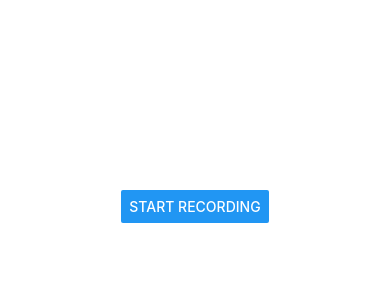
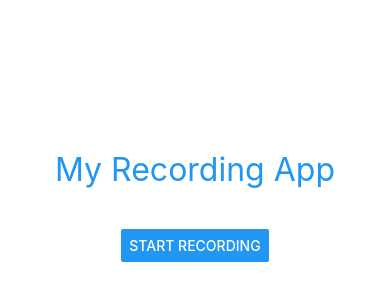
Before and after one commit to TedHopewell/Voice-Recorder, a React Native app: screen / in a window 390 px wide. Shown: the part 216-516 px from the top of the page. Built offline with nearby package versions, Linux system fonts and the light colour scheme.

Commit message:
voice-recorder-final-commit

```diff
--- a/App.js
+++ b/App.js
@@ -1,9 +1,10 @@
 
 import React from 'react';
 import { StatusBar } from 'expo-status-bar';
-import { StyleSheet, Text, View, Button } from 'react-native';
+import { StyleSheet, Text, View, Button, ImageBackground } from 'react-native';
 import { Audio } from 'expo-av';
 
+const image = {uri: "https://cdn3.geckoandfly.com/wp-content/uploads/2018/11/530-audio-recording.jpg" };
 
 export default function App() {
   const [recording, setRecording] = React.useState();
@@ -60,13 +61,15 @@ export default function App() {
       return(
         <View key = {index} style = {styles.row}>
           <Text style={styles.fill}>Recording {index + 1} - {recordingLine.duration}</Text>
-          <Button style={styles.button} onPress={() => recordingLine.sound.replayAsync()} title="Play"></Button>
+          <Button style={styles.button} onPress={() => recordingLine.sound.replayAsync()} title="Play Recording"></Button>
         </View>
       );
     });
   }
   return (
+
       <View style={styles.container}>
+          <Text style={styles.h1}>My Recording App</Text>
           <Text>{message}</Text>
           <Button
             title={recording ? 'Stop Recording' : 'Start Recording'}
@@ -75,15 +78,23 @@ export default function App() {
             {getRecordingLines()}
           <StatusBar style="auto" />
       </View>
+
+
   );
 }
 
 const styles = StyleSheet.create({
   container: {
     flex: 1,
-    backgroundColor: 'white',
     alignItems: 'center',
     justifyContent: 'center',
+    backgroundColor:'white'
+  },
+  h1:{
+    fontSize:'2em',
+    color:'rgb(33,150,243)',
+    backgroundColor:'white',
+    marginBottom:'40px'
   },
   row:{
     flexDirection:'row',
@@ -92,9 +103,14 @@ const styles = StyleSheet.create({
   },
   fill:{
     flex: 1,
-    margin: 16
+    margin: 16,
+    backgroundColor:'rgb(33,150,243)',
+    color:'white'
   },
   button:{
-    margin: 16
+    margin: 16,
+  },
+  img: {
+    height: '100%',
   }
 });
```
Lines whose indentation alone changed are shown as unchanged.
